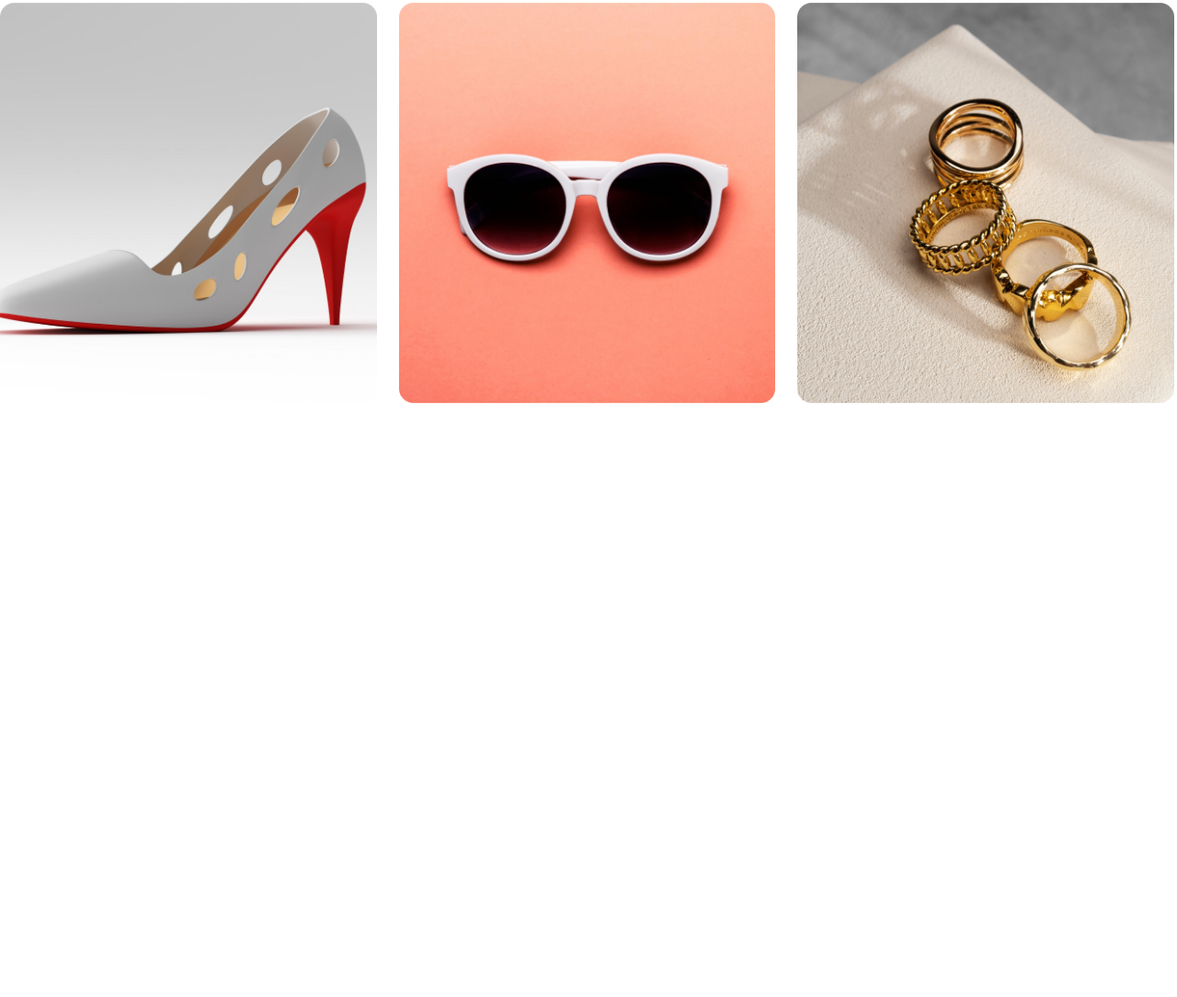
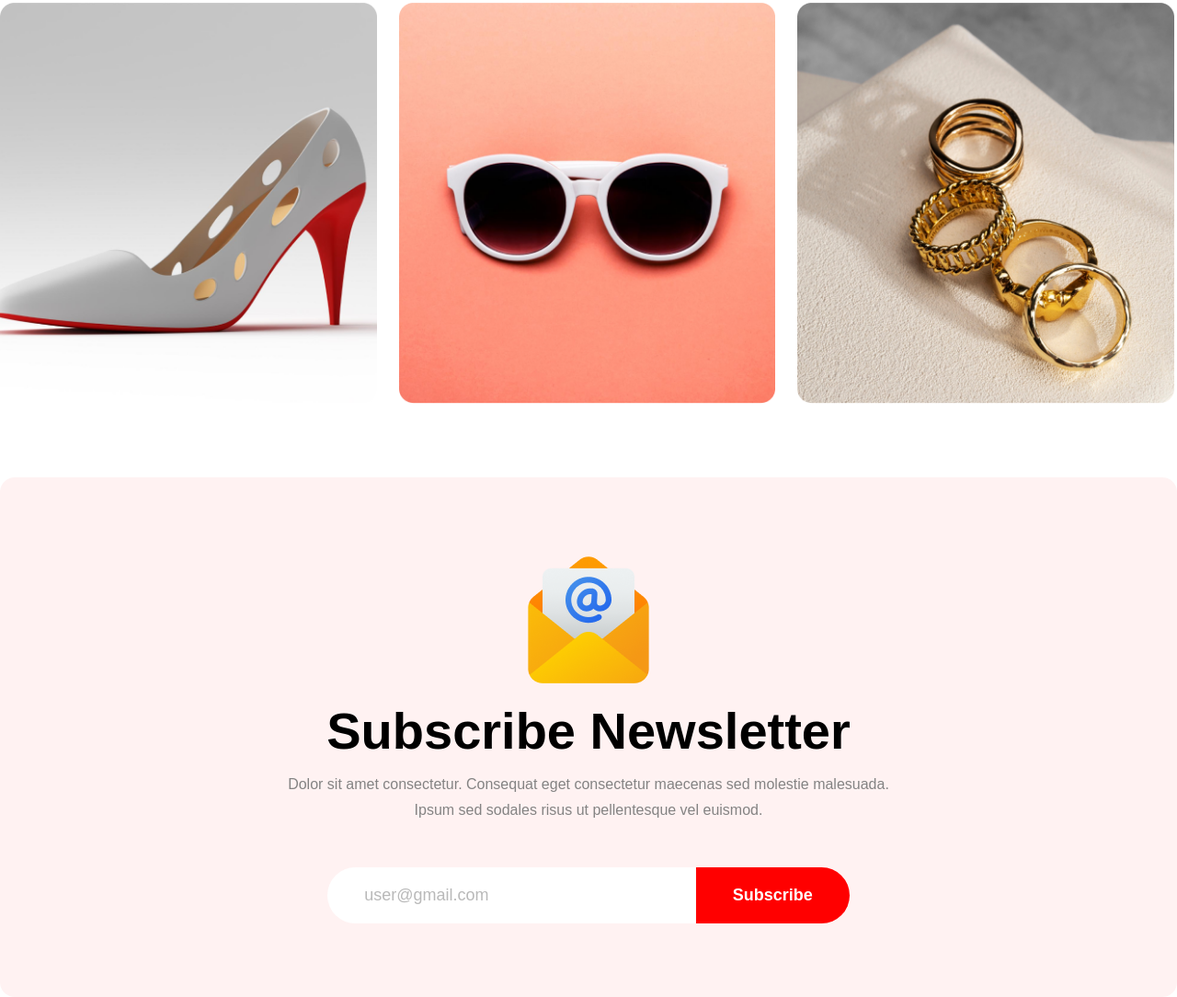
Before and after one commit to coder-shakil99/new-year-2025, a plain HTML site: page index.html in a window 1280 px wide. Shown: the part 4900-5984 px from the top of the page at 92% size. Before the commit the page ends 5339 px from the top, so only its background shows below. Drawn offline with Linux system fonts and the light colour scheme.

Commit message:
add subscribe section

```diff
--- a/index.html
+++ b/index.html
@@ -114,8 +114,24 @@
                     </div>
                 </div>
             </section>
+            <!-- subscribe-section -->
+            <section class="subscribe">
+                <div class="subscribe-header text-center">
+                    <img src="./images/Group 61.png" alt="">
+                    <h1>Subscribe Newsletter</h1>
+                    <p>Dolor sit amet consectetur. Consequat eget consectetur maecenas sed molestie malesuada. <br> Ipsum sed sodales risus ut pellentesque vel euismod. </p>
+                    <form action="#">
+                        <input type="text" placeholder="user@gmail.com">
+                        <button type="submit">Subscribe</button>
+                    </form>
+                </div>
+            </section>
         </div>
     </main>
-    <footer></footer>
+    <footer>
+        <div class="container">
+
+        </div>
+    </footer>
 </body>
 </html>
--- a/styles/style.css
+++ b/styles/style.css
@@ -244,3 +244,48 @@ img{
     width: 32%;
 }
 .rectangle-img img{}
+/* subscribe-section-style */
+.subscribe-header{
+    background: #FFF2F2;
+    margin-top: 80px;
+    border-radius: 16px;
+    padding: 80px 0;
+}
+.subscribe-header img{
+    width: 150px;
+}
+.subscribe-header h1{
+    font-size: 56px;
+    margin-top: 12px;
+}
+.subscribe-header p{
+    line-height: 28px;
+    color: #848383;
+    margin-top: 12px;
+}
+.subscribe-header form{
+    margin-top: 48px;
+}
+.subscribe-header form input{
+    border:none;
+    width: 400px;
+    padding: 20px 40px;
+    font-size: 18px;
+    margin-right: -4px;
+    border-radius: 50px 0 0 50px;
+    outline: none;
+}
+.subscribe-header form input::placeholder{
+    color: #b9b9b9;
+}
+.subscribe-header form button{
+    padding: 20px 40px;
+    font-size: 18px;
+    background: red;
+    border: none;
+    font-weight: 600;
+    color: #fff;
+    border-radius: 0 50px 50px 0;
+    cursor: pointer;
+
+}
```
